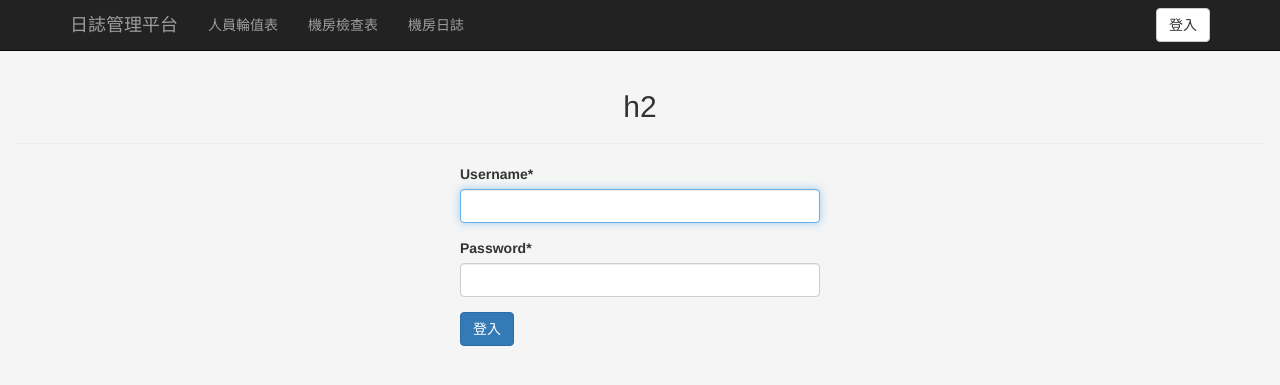
After one commit to noracami/curly-guacamole, a Django app: page /accounts/login/ in a window 1280 px wide. The commit adds this page. Shown: the top 385 px of the page. Run offline with Django 3.2, Linux system fonts and the light colour scheme; some libraries are stand-ins or nearby versions.

Commit message:
add login/logout button

```diff
--- a/idc/base/templates/base.html
+++ b/idc/base/templates/base.html
@@ -54,6 +54,16 @@
             <a href="#">機房日誌</a>
           </li>
         </ul>
+        {# base/templates/base.html #}
+        <form class="navbar-right navbar-form" method="post" action="{% url 'logout' %}">
+          {% if user.is_authenticated %}
+          {% csrf_token %}
+          <input type="hidden" name="next" value="{% url 'home' %}">
+          <button class="btn btn-default" type="submit">登出</button>
+          {% else %}
+          <a class="btn btn-default" href="{% url 'login' %}">登入</a>
+          {% endif %}
+        </form>
       </div>
       <!-- /.navbar-collapse -->
     </div>
--- /dev/null
+++ b/idc/base/templates/registration/login.html
@@ -0,0 +1,17 @@
+{% extends 'base.html' %}
+{% load crispy_forms_tags %}
+
+{% block body %}
+{{ block.super }}
+<div class="container">
+  <div class="row">
+    <div class="col-lg-4 col-md-6 col-lg-offset-4 col-md-offset-3">
+      <form method="post">
+      {% csrf_token %}
+      {{ form|crispy }}
+      <button type="submit" class="btn btn-primary">登入</button>
+      </form>
+    </div>
+  </div>
+</div>
+{% endblock body %}
--- a/idc/idc/settings/base.py
+++ b/idc/idc/settings/base.py
@@ -37,6 +37,7 @@
     'base',
     'workers',
     'shift_tables',
+    'crispy_forms',
     'django.contrib.admin',
     'django.contrib.auth',
     'django.contrib.contenttypes',
@@ -117,3 +118,5 @@
         raise ImproperlyConfigured(
             'Environment variable {key} required.'.format(key=key)
         )
+
+CRISPY_TEMPLATE_PACK = 'bootstrap3'
--- a/idc/idc/urls.py
+++ b/idc/idc/urls.py
@@ -19,5 +19,6 @@
 urlpatterns = [
     url(r'^shift_tables/', include('shift_tables.urls')),
     url(r'^admin/', include(admin.site.urls)),
+    url(r'^accounts/', include('django.contrib.auth.urls')),
     url(r'^$', 'base.views.home', name='home'),
 ]
```
